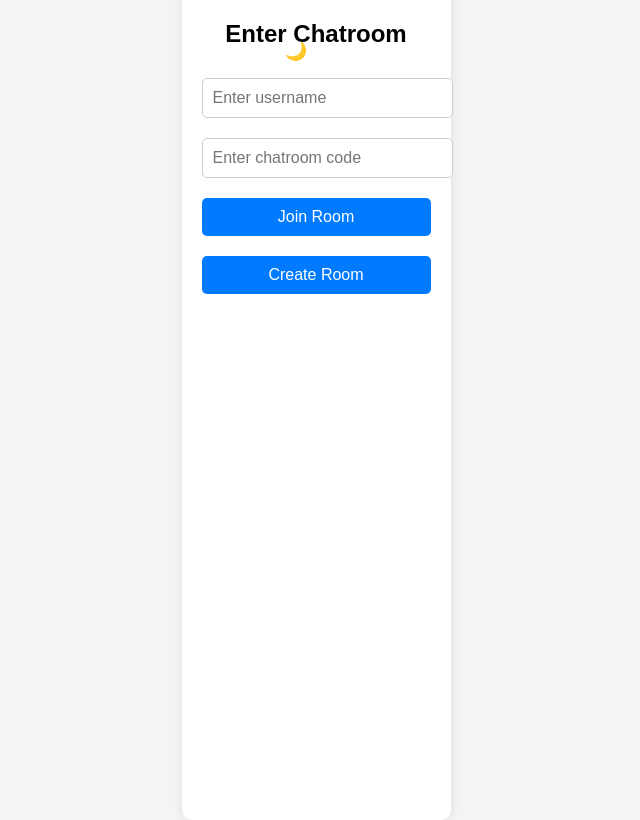
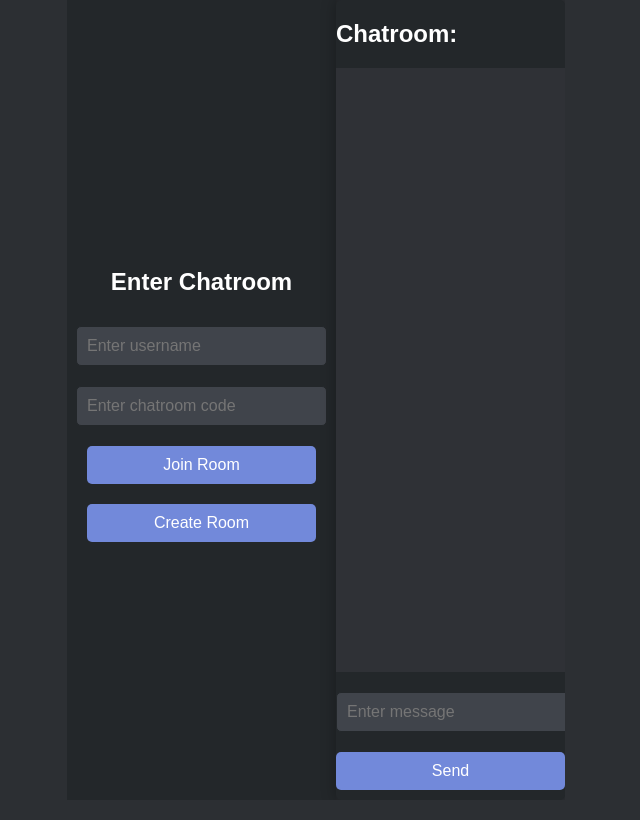
Before and after one commit to mystic007-real/qwerty-chats, a plain HTML site: page chatroom.html in a window 1280 px wide. Shown: the whole page, without its empty margins (324-964 px from the left). Drawn offline with Linux system fonts and the light colour scheme.

Commit message:
Update chatroom.html

```diff
--- a/chatroom.html
+++ b/chatroom.html
@@ -10,63 +10,71 @@
             padding: 0;
             height: 100%;
             font-family: Arial, sans-serif;
-            background-color: #f4f4f4;
+            background-color: #2c2f33;
+            color: #fff;
             display: flex;
             justify-content: center;
             align-items: center;
+            overflow: hidden;
         }
         .container {
-            background-color: #fff;
-            padding: 20px;
-            border-radius: 10px;
-            box-shadow: 0px 0px 10px rgba(0, 0, 0, 0.1);
-            text-align: center;
+            background-color: #23272a;
             width: 100%;
-            max-width: 500px;
+            max-width: 800px;
             height: 100%;
             display: flex;
             flex-direction: column;
-        }
-        .switch {
-            position: absolute;
-            top: 20px;
-            right: 20px;
-            cursor: pointer;
-            font-size: 18px;
-            background: none;
-            border: none;
+            border-radius: 5px;
+            box-shadow: 0 0 15px rgba(0, 0, 0, 0.3);
         }
         input, button {
             padding: 10px;
             margin: 10px 0;
             border-radius: 5px;
-            border: 1px solid #ccc;
+            border: none;
             width: 100%;
             font-size: 16px;
         }
+        input {
+            background-color: #40444b;
+            color: #fff;
+            border: 1px solid #23272a;
+        }
         button {
-            border: none;
-            background-color: #007BFF;
+            background-color: #7289da;
             color: #fff;
+            cursor: pointer;
+        }
+        button:hover {
+            background-color: #5b6eae;
+        }
+        #login {
+            padding: 20px;
+            display: flex;
+            flex-direction: column;
+            justify-content: center;
+            align-items: center;
+            height: 100%;
         }
         #chatroom {
             display: none;
             flex-grow: 1;
+            display: flex;
             flex-direction: column;
         }
         #chatBox {
             flex-grow: 1;
             overflow-y: scroll;
             margin-bottom: 10px;
-            border: 1px solid #ddd;
+            border: none;
             padding: 10px;
-            background-color: #f4f4f4;
+            background-color: #2f3136;
         }
         .message {
-            text-align: left;
-            padding: 5px;
-            border-bottom: 1px solid #ddd;
+            padding: 10px;
+            border-bottom: 1px solid #424549;
             position: relative;
+            color: #dcdde1;
         }
         .message:hover .edit-btn {
             display: inline;
@@ -74,29 +82,18 @@
         .edit-btn {
             display: none;
             position: absolute;
-            right: 0;
-            top: 0;
+            right: 10px;
+            top: 50%;
+            transform: translateY(-50%);
             cursor: pointer;
             background: none;
             border: none;
-            color: #007BFF;
-            font-size: 12px;
-        }
-        .dark-mode {
-            background-color: #333;
-            color: #fff;
-        }
-        .dark-mode input, .dark-mode button {
-            background-color: #555;
-            border-color: #444;
-        }
-        .dark-mode #chatBox {
-            background-color: #555;
+            color: #7289da;
+            font-size: 14px;
         }
     </style>
 </head>
 <body>
-    <button class="switch" onclick="toggleMode()">🌙</button>
 
     <div class="container" id="login">
         <h2>Enter Chatroom</h2>
@@ -195,10 +192,6 @@
                 loadMessages();
             }
         }
-
-        function toggleMode() {
-            document.body.classList.toggle('dark-mode');
-        }
     </script>
 </body>
 </html>
```
